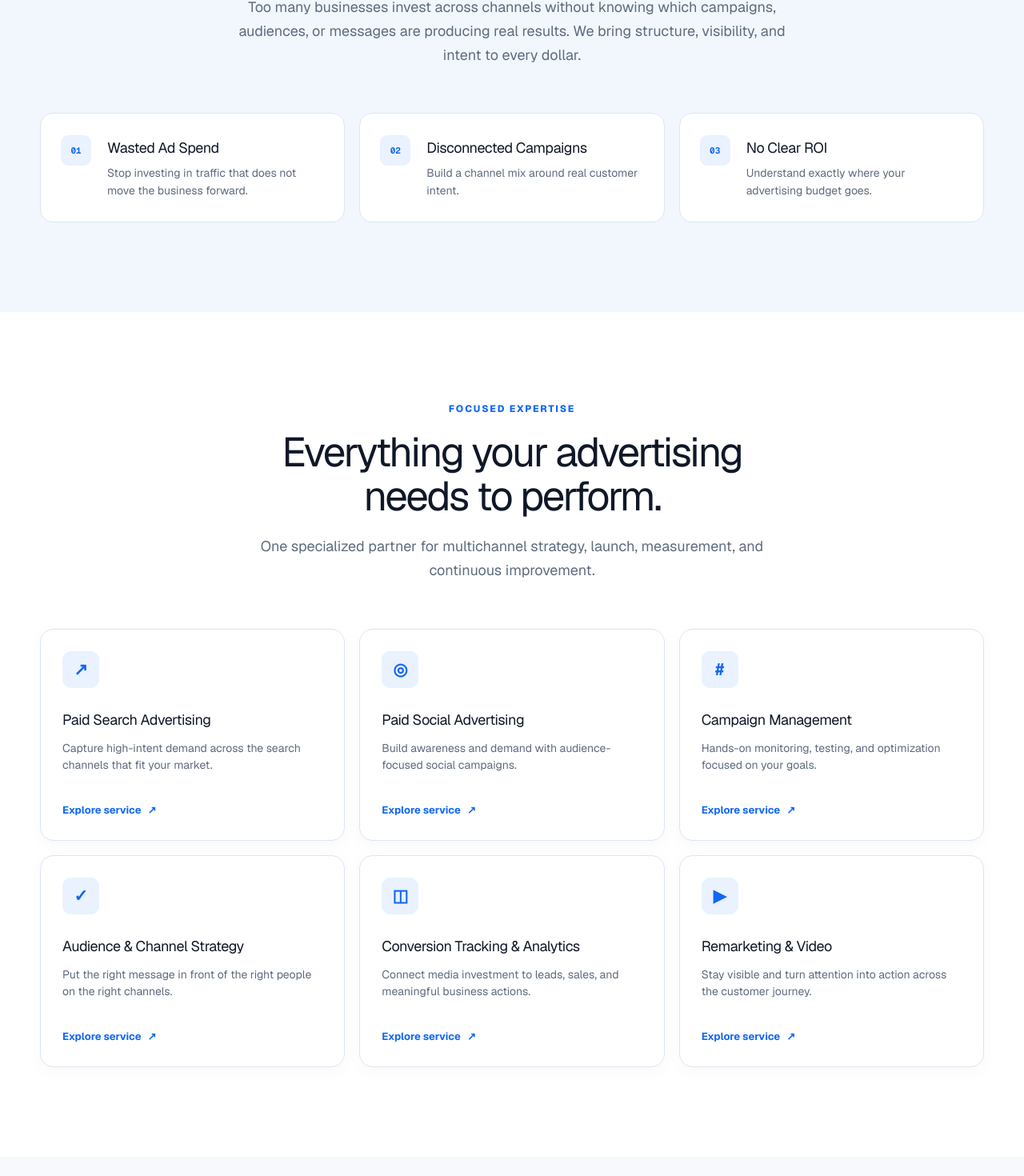
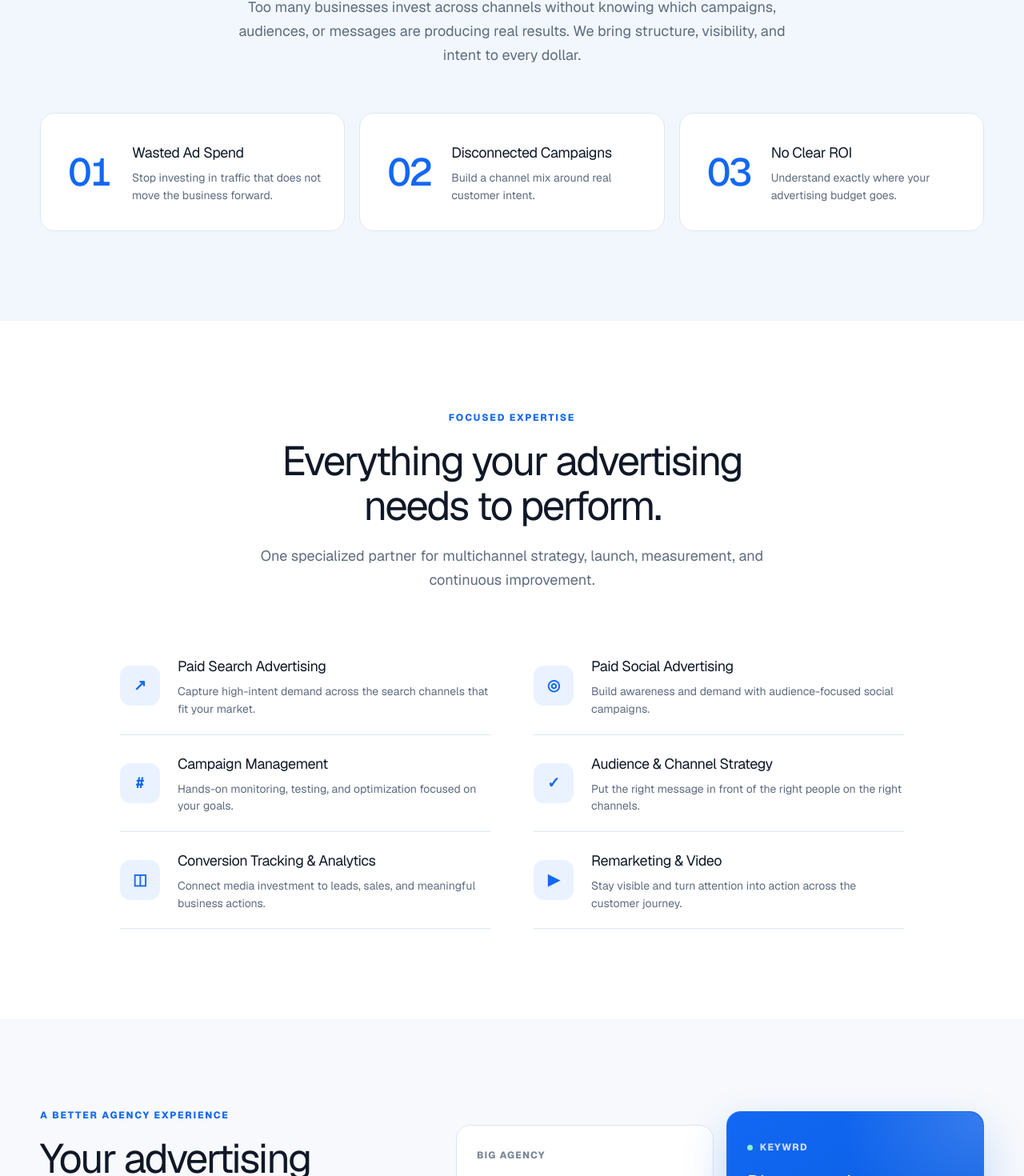
Before and after one commit to mcmorissette/KeyWRD, a Next.js app: page / in a window 1280 px wide. Shown: the part 1250-2720 px from the top of the page at 80% size. Built offline with nearby package versions, Linux system fonts and the light colour scheme; no server answers.

Commit message:
Tighten service and problem layouts

```diff
--- a/src/app/globals.css
+++ b/src/app/globals.css
@@ -149,18 +149,16 @@ button, a, summary { -webkit-tap-highlight-color: transparent; }
 
 .problem-section { background: #f2f7fd; }
 .problem-grid { display: grid; grid-template-columns: repeat(3, 1fr); gap: 18px; }
-.problem-card { display: flex; gap: 20px; border: 1px solid #dce7f3; border-radius: 16px; background: white; padding: 27px 25px; transition: transform .2s ease, box-shadow .2s ease; }
+.problem-card { display: grid; grid-template-columns: 76px 1fr; gap: 16px; align-items: center; min-height: 148px; border: 1px solid #dce7f3; border-radius: 18px; background: white; padding: 23px 22px; transition: transform .2s ease, box-shadow .2s ease; }
 .problem-card:hover { transform: translateY(-4px); box-shadow: 0 16px 35px rgba(43,69,103,.08); }
-.problem-card > span { display: grid; flex: 0 0 38px; height: 38px; place-items: center; border-radius: 9px; background: var(--blue-soft); color: var(--blue); font-family: var(--font-geist-mono); font-size: 11px; font-weight: 700; }
+.problem-card > span { display: block; width: 100%; color: var(--blue); font-size: 48px; font-variant-numeric: tabular-nums; font-weight: 500; letter-spacing: -.05em; line-height: 1; text-align: center; text-indent: .05em; }
 .problem-card h3, .service-card h3, .help-grid h3 { margin: 2px 0 8px; font-size: 18px; letter-spacing: -.025em; }
 .problem-card p, .service-card p, .help-grid p { margin: 0; color: var(--muted); font-size: 14px; line-height: 1.55; }
 
-.services-grid { display: grid; grid-template-columns: repeat(3, 1fr); gap: 18px; }
-.service-card { display: flex; min-height: 265px; flex-direction: column; align-items: flex-start; border: 1px solid var(--line); border-radius: 17px; padding: 27px; box-shadow: 0 5px 18px rgba(42,65,95,.04); transition: transform .2s ease, border-color .2s ease, box-shadow .2s ease; }
-.service-card:hover { transform: translateY(-5px); border-color: #b8d0f7; box-shadow: 0 18px 40px rgba(42,65,95,.09); }
-.service-icon { display: grid; width: 46px; height: 46px; place-items: center; margin-bottom: 24px; border-radius: 11px; background: var(--blue-soft); color: var(--blue); font-family: var(--font-geist-mono); font-size: 21px; font-weight: 700; }
-.service-card p { flex: 1; margin-top: 4px; }
-.service-card a { display: flex; gap: 8px; align-items: center; margin-top: 21px; color: var(--blue); font-size: 13px; font-weight: 700; }
+.services-grid { display: grid; grid-template-columns: repeat(2, 1fr); column-gap: 54px; max-width: 980px; margin: 0 auto; }
+.service-card { display: grid; grid-template-columns: 54px 1fr; gap: 18px; align-items: center; min-height: 104px; border-bottom: 1px solid var(--line); padding: 20px 0; }
+.service-icon { display: grid; width: 50px; height: 50px; place-items: center; border-radius: 13px; background: var(--blue-soft); color: var(--blue); font-family: var(--font-geist-mono); font-size: 19px; font-weight: 700; }
+.service-card p { margin-top: 2px; }
 
 .why-section { overflow: hidden; background: #f7f9fc; }
 .why-grid { display: grid; grid-template-columns: .8fr 1.2fr; gap: 80px; align-items: center; }
@@ -183,7 +181,7 @@ button, a, summary { -webkit-tap-highlight-color: transparent; }
 .process-section { background: white; }
 .process-grid { display: grid; grid-template-columns: repeat(2, 1fr); gap: 14px; max-width: 920px; margin: 0 auto; }
 .process-step { display: grid; grid-template-columns: 92px 1fr; gap: 22px; align-items: center; min-height: 138px; border: 1px solid var(--line); border-radius: 18px; padding: 22px 26px; }
-.process-number { color: var(--blue); font-size: 52px; font-weight: 500; letter-spacing: -.07em; line-height: 1; }
+.process-number { display: block; width: 100%; color: var(--blue); font-size: 52px; font-variant-numeric: tabular-nums; font-weight: 500; letter-spacing: -.05em; line-height: 1; text-align: center; text-indent: .05em; }
 .process-step h3 { margin: 0 0 11px; font-size: 20px; letter-spacing: -.03em; }
 .process-step p { margin: 0; color: var(--muted); font-size: 14px; line-height: 1.62; }
 
@@ -336,7 +334,7 @@ footer .logo { border-radius: 8px; background: white; padding: 2px 4px; }
   .channel { font-size: 12px; }
   .problem-grid, .services-grid, .comparison, .help-grid { grid-template-columns: 1fr; }
   .problem-card:last-child { grid-column: auto; }
-  .service-card { min-height: 240px; }
+  .service-card { min-height: 100px; }
   .agency-card { transform: none; }
   .process-grid { grid-template-columns: 1fr; gap: 12px; }
   .process-step { grid-template-columns: 64px 1fr; gap: 14px; min-height: 122px; padding: 18px 20px; }
--- a/src/app/page.tsx
+++ b/src/app/page.tsx
@@ -236,8 +236,7 @@ export default function Home() {
               {services.map((service) => (
                 <article className="service-card" key={service.title}>
                   <span className="service-icon" aria-hidden="true">{service.icon}</span>
-                  <h3>{service.title}</h3><p>{service.text}</p>
-                  <OpenContactLink ariaLabel={`Ask about ${service.title}`}>Explore service <Arrow /></OpenContactLink>
+                  <div><h3>{service.title}</h3><p>{service.text}</p></div>
                 </article>
               ))}
             </div>
```
